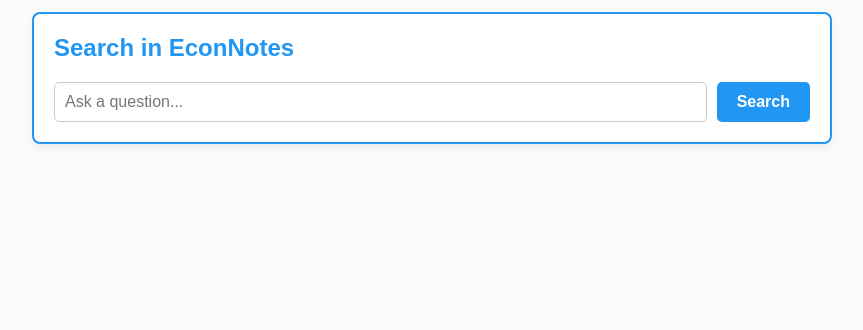
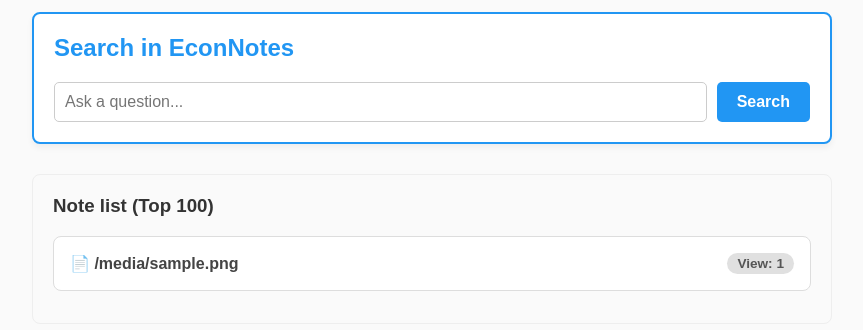
Before and after one commit to modasa905/MyCommunity, a FastAPI app: template templates/index.html in a window 1280 px wide. Shown: the part 144-474 px from the top of the page, without its empty margins (208-1071 px from the left). Run offline with FastAPI, Linux system fonts and the light colour scheme; the template is opened without the code that fills it: most values are stand-ins (such as "Sample title", 1, 10 or a date in 2020).

Commit message:
노트 리스트 보여주기

```diff
--- a/main.py
+++ b/main.py
@@ -1,3 +1,5 @@
+import re
+
 from fastapi import FastAPI, Form, Request
 from fastapi.responses import HTMLResponse, RedirectResponse, JSONResponse
 from fastapi.templating import Jinja2Templates
@@ -92,15 +94,32 @@
 # 1. 메인 페이지
 @app.get("/", response_class=HTMLResponse)
 def read_root(request: Request):
-    # 🌟 수정: 부모 테이블(obsidian_documents)에서 데이터 개수를 바로 셉니다.
-    response = supabase.table("obsidian_documents").select("id").execute()
-    total_notes = len(response.data)
+    try:
+        # 조회수(view_count) 내림차순으로 상위 100개 문서 가져오기
+        response = supabase.table("obsidian_documents") \
+            .select("id, file_name, view_count") \
+            .order("view_count", desc=True) \
+            .limit(100) \
+            .execute()
 
-    return templates.TemplateResponse(
-        request=request,
-        name="index.html",
-        context={"total_notes": total_notes}
-    )
+        top_notes = response.data
+        total_notes = len(top_notes) # 전체 지식의 양 (상위 100개 기준)
+
+        return templates.TemplateResponse(
+            request=request,
+            name="index.html",
+            context={
+                "total_notes": total_notes,
+                "top_notes": top_notes # 템플릿으로 데이터 전달
+            }
+        )
+    except Exception as e:
+        print(f"🚨 메인 페이지 로드 에러: {e}")
+        return templates.TemplateResponse(
+            request=request,
+            name="index.html",
+            context={"total_notes": 0, "top_notes": []}
+        )
 
 # 2. 커뮤니티 페이지
 @app.get("/community", response_class=HTMLResponse) # URL을 /community로 변경
@@ -138,19 +157,19 @@
         )
         question_embedding = result.embeddings[0].values
 
-        # 🌟 2. 자식 테이블에서 관련 조각 15개 검색 (새로운 RPC 함수 사용)
+        # 2. 자식 테이블에서 관련 조각 15개 검색
         response = supabase.rpc("match_chunks", {
             "query_embedding": question_embedding,
             "match_threshold": 0.3,
             "match_count": 15
         }).execute()
 
-        # 🌟 3. 부모 문서 ID 중복 제거 (Top 3 추출)
+        # 3. 부모 문서 ID 중복 제거 (Top 3 추출)
         unique_doc_ids = []
         seen_ids = set()
 
         for chunk in response.data:
-            doc_id = chunk["document_id"] # 파일 이름 대신 부모 ID를 가져옵니다.
+            doc_id = chunk["document_id"]
             if doc_id not in seen_ids:
                 unique_doc_ids.append(doc_id)
                 seen_ids.add(doc_id)
@@ -158,17 +177,24 @@
             if len(unique_doc_ids) == 3:
                 break
 
-        # 🌟 4. 부모 테이블에서 조립 완료된 '원본 전체 문서'를 바로 가져옵니다.
+        # 4. 부모 테이블에서 문서 가져오기 & 조회수(view_count) 1 증가시키기
         final_docs = []
         if unique_doc_ids:
-            # .in_() 메서드를 쓰면 리스트 안의 ID들을 한 번에 다 찾아옵니다.
-            docs_response = supabase.table("obsidian_documents").select("file_name, full_content").in_("id", unique_doc_ids).execute()
+            # 업데이트를 위해 'id'와 'view_count'도 같이 꺼내옵니다.
+            docs_response = supabase.table("obsidian_documents").select("id, file_name, full_content, view_count").in_("id", unique_doc_ids).execute()
 
             for doc in docs_response.data:
                 final_docs.append({
                     "file_name": doc["file_name"],
-                    "content": doc["full_content"] # 조립 과정 삭제! 바로 full_content 사용
+                    "content": doc["full_content"]
                 })
+
+                # 현재 조회수를 확인하고 +1을 더해서 DB에 곧바로 덮어씁니다.
+                current_count = doc.get("view_count") or 0
+                supabase.table("obsidian_documents") \
+                    .update({"view_count": current_count + 1}) \
+                    .eq("id", doc["id"]) \
+                    .execute()
 
         return {"docs": final_docs}
 
@@ -179,7 +205,15 @@
 @app.post("/api/generate")
 async def api_generate(request: GenerateRequest):
     try:
-        system_prompt = f"당신은 경제학 연구자의 비서입니다. 아래 [참고문헌]을 바탕으로 한국어로 답하세요.\n\n[참고문헌]\n{request.context}"
+        # 1. 질문에 한국어(한글)가 하나라도 포함되어 있는지 검사합니다.
+        # \u3130-\u318F는 자음/모음, \uAC00-\uD7A3는 완성된 한글 음절을 의미합니다.
+        has_korean = bool(re.search(r'[\u3130-\u318F\uAC00-\uD7A3]', request.question))
+
+        # 2. 언어에 따라 시스템 프롬프트를 분기합니다.
+        if has_korean:
+            system_prompt = f"당신은 경제학 연구자의 비서입니다. 아래 [참고문헌]을 바탕으로 한국어로 답하세요.\n\n[참고문헌]\n{request.context}"
+        else:
+            system_prompt = f"You are an assistant for an economics researcher. Please answer in English based on the [References] below.\n\n[References]\n{request.context}"
 
         ai_response = ollama_client.chat(model=CHAT_MODEL, messages=[
             {"role": "system", "content": system_prompt},
@@ -191,7 +225,7 @@
 
     except Exception as e:
         error_msg = traceback.format_exc()
-        print(f"🚨 생성 에러: {error_msg}")
+        print(f"🚨 {error_msg}")
         return {"error": str(e)}
 
 CRON_SECRET = os.getenv("CRON_SECRET")
--- a/templates/index.html
+++ b/templates/index.html
@@ -54,7 +54,29 @@
         <div id="ai-result-area" style="display: none; background-color: #f0f7ff; padding: 20px; border-radius: 8px; margin-top: 20px; border-left: 5px solid #2196F3;">
         </div>
     </div>
+    <div class="top-notes-container" style="background: #fafafa; padding: 20px; border-radius: 8px; border: 1px solid #eee;">
+        <h3 style="margin-top: 0; color: #333;">Note list (Top 100)</h3>
+        <ul style="list-style: none; padding: 0; margin: 0;">
+            {% for note in top_notes %}
+            <li style="margin-bottom: 0.8rem; padding: 1rem; background: white; border: 1px solid #ddd; border-radius: 8px; transition: transform 0.2s; cursor: pointer;" onmouseover="this.style.transform='translateY(-2px)'" onmouseout="this.style.transform='translateY(0)'">
+                <div style="display: flex; justify-content: space-between; align-items: center;">
+                    <span style="font-weight: 600; font-size: 1rem; color: #444;">
+                        📄 {{ note.file_name }}
+                    </span>
+                    <span style="background-color: #e0e0e0; color: #555; padding: 3px 10px; border-radius: 12px; font-size: 0.85rem; font-weight: bold;">
+                        View: {{ note.view_count }}
+                    </span>
                 </div>
+            </li>
+            {% endfor %}
+
+            {% if not top_notes %}
+            <li style="color: #999; text-align: center; padding: 20px;">No notes available.</li>
+            {% endif %}
+        </ul>
+    </div>
+    </div>
+
     <script>
         // 🌟 1. 수식 숨바꼭질 마법 함수
         function parseMarkdownProtectMath(text) {
```
Lines whose indentation alone changed are shown as unchanged.
